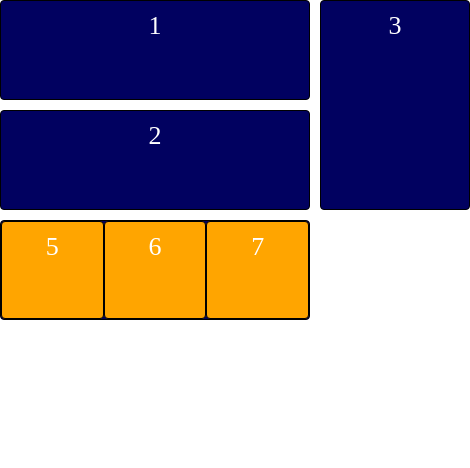
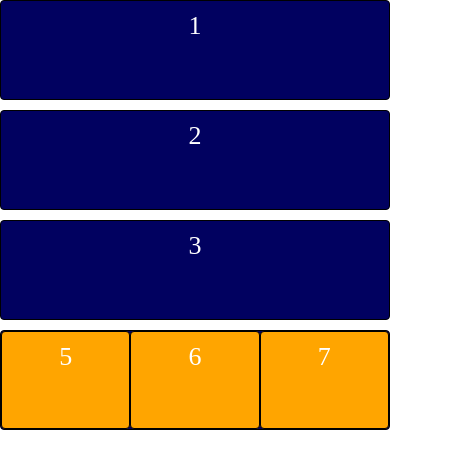
Before and after one commit to Yevhen-Ukraine/Grid, a plain HTML site: page index.html in a window 390 px wide. Shown: the whole page, 470 px wide, since content can reach past the window. Drawn offline with Linux system fonts and the light colour scheme.

Commit message:
second commit

```diff
--- a/css/style.css
+++ b/css/style.css
@@ -127,9 +127,23 @@
     grid-template-areas:
     "header header message"
     "blog blog message"
-    "footer footer ."; /* Точка позволяет оставить незаполненную область после блока footer */
+    /* "footer footer ."; Точка позволяет оставить незаполненную область после блока footer */
+    "footer footer footer"
 
 }
+
+@media (max-width: 768px) {
+    .grid-container_7 {
+        grid-template-columns: repeat(2, 1fr);
+        grid-template-rows: repeat(4, minmax(100px, auto));
+        grid-template-areas:
+        "header header"
+        "blog blog"
+        "message message"
+        "footer footer"
+    }
+}
+
 #header {
     grid-area: header;
 }
```
